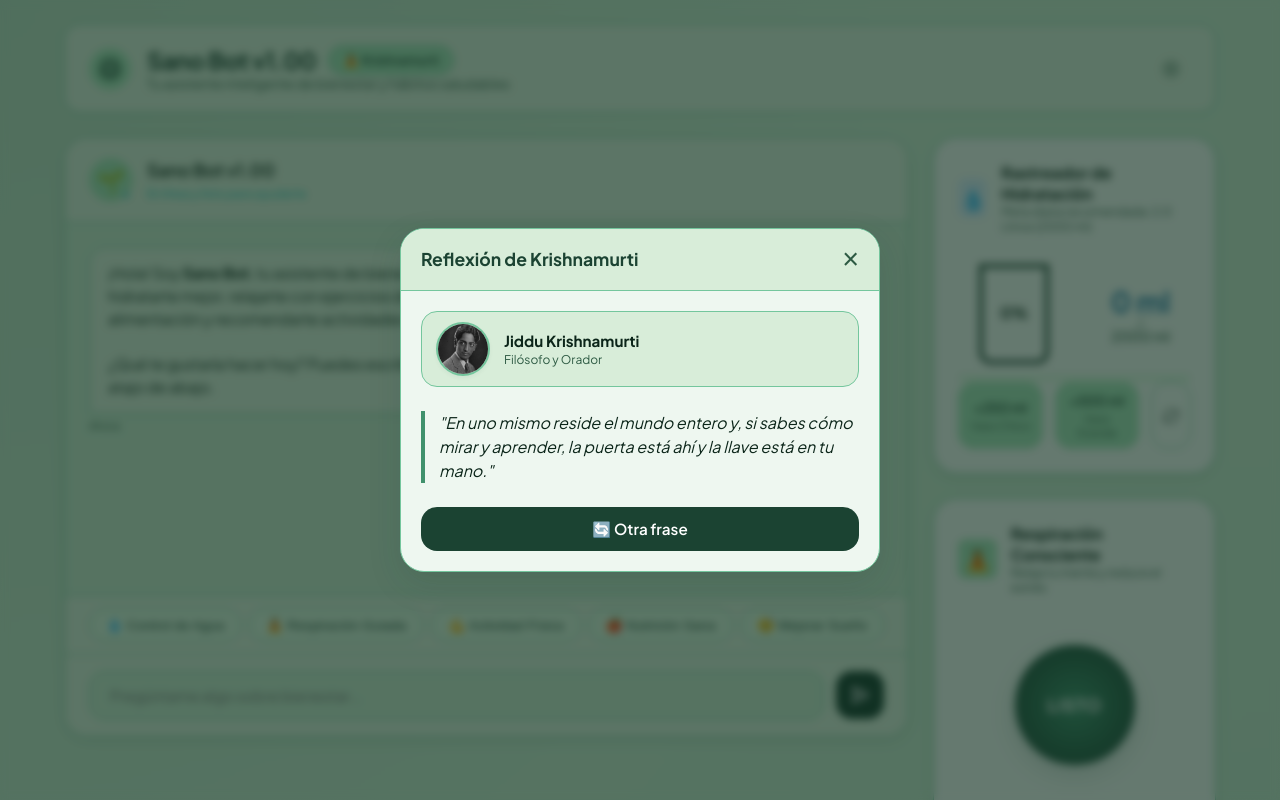
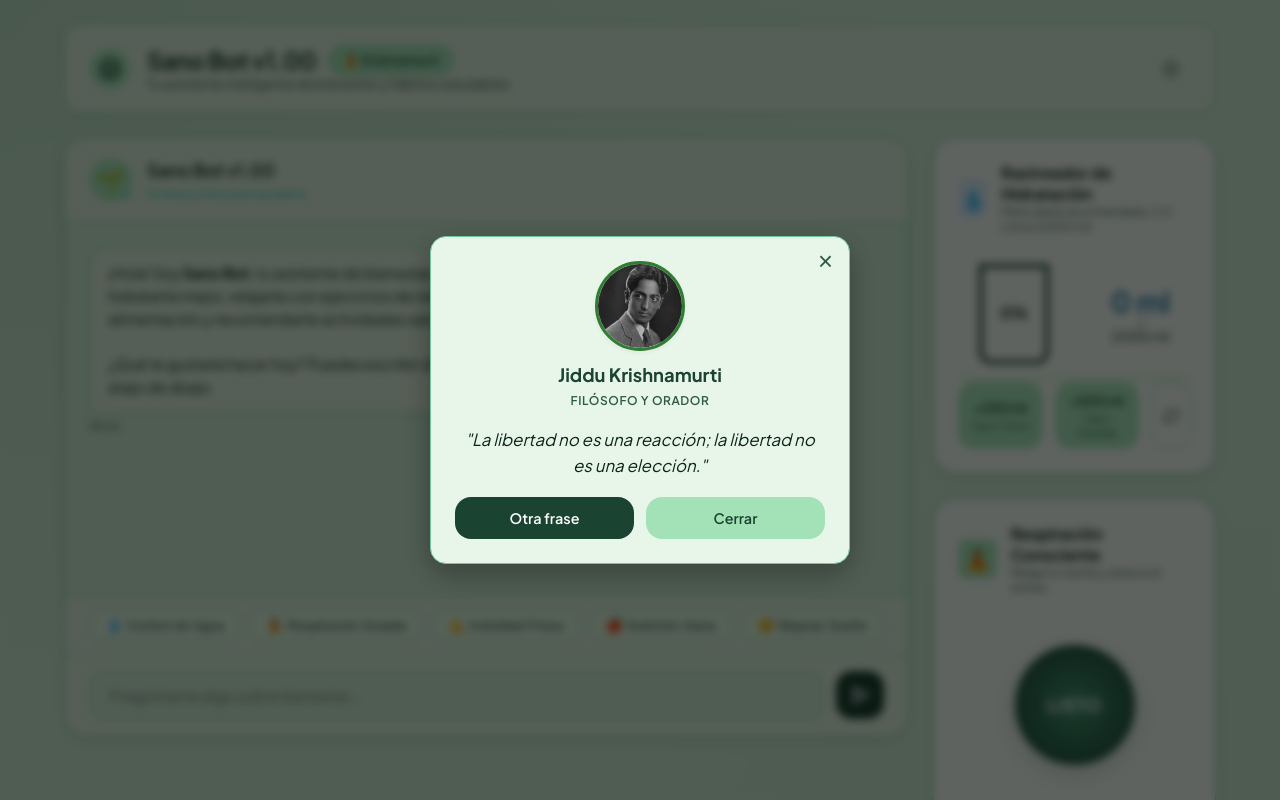
Before and after one commit to martinc2015/sanobot, a plain HTML site: page index.html in a window 1280 px wide. Both pictures are taken after a click on the button "🧘 Krishnamurti". Shown: the top 800 px of the page. Drawn offline with Linux system fonts and the light colour scheme.

Commit message:
fix: modal flotante compacto de Krishnamurti y rotacion de frases

```diff
--- a/app.js
+++ b/app.js
@@ -364,109 +364,88 @@ document.addEventListener('DOMContentLoaded', () => {
     // ----------------------------------------------------------------------
     // 5. SECCIÓN DE CITAS DE JIDDU KRISHNAMURTI Y MODAL INTERACTIVO
     // ----------------------------------------------------------------------
-    const KRISHNAMURTI_QUOTES = [
-        "La capacidad de observar sin evaluar es la forma más alta de inteligencia.",
-        "No es saludable estar bien adaptado a una sociedad profundamente enferma.",
-        "La libertad es esencial para el amor; no la libertad de la revuelta, sino la libertad de comprender.",
-        "En uno mismo reside el mundo entero y, si sabes cómo mirar y aprender, la puerta está ahí y la llave está en tu mano.",
-        "El amor no es el fin del pensamiento; el amor es cuando el pensamiento ya no es.",
-        "Solo cuando la mente está libre de ideas y creencias puede actuar correctamente.",
-        "Adquirir conocimientos es una forma de imitación; descubrir la verdad es un acto de creación.",
-        "La verdad es una tierra sin caminos. El hombre no puede llegar a ella a través de ninguna organización, de ningún credo.",
-        "El miedo corrompe la mente y destruye la sensibilidad; una mente libre de miedo es capaz de una gran compasión.",
-        "Vivir en el presente es el milagro más grande; la mente siempre trata de escapar hacia el pasado o el futuro.",
-        "El fin del dolor es el comienzo de la sabiduría. Comprenderse a uno mismo es el inicio de la paz interior."
+    const frasesKrishnamurti = [
+      "La capacidad de observar sin evaluar es la forma más alta de inteligencia.",
+      "No es saludable estar bien adaptado a una sociedad profundamente enferma.",
+      "La verdad es una tierra sin caminos.",
+      "Solo cuando la mente está en silencio absoluto puede percibir lo real.",
+      "La libertad no es una reacción; la libertad no es una elección.",
+      "El miedo siempre surge en relación con el pensamiento.",
+      "En uno mismo reside el mundo entero; comprende tu mente y comprenderás el mundo.",
+      "Comprenderse a uno mismo es el principio de la sabiduría.",
+      "La atención pura no tiene centro, ni motivos, ni dirección.",
+      "Vivir en el presente es morir al pasado instante tras instante."
     ];
 
-    const quoteDisplay = document.getElementById('quote-display');
-    const btnNextQuote = document.getElementById('btn-next-quote');
+    const modalKrishnamurti = document.getElementById('modal-krishnamurti');
+    const textoFrase = document.getElementById('texto-frase-krishnamurti');
+    const btnKrishnamurti = document.getElementById('btn-krishnamurti');
+    const btnCerrarModal = document.getElementById('btn-cerrar-modal');
+    const btnCerrarModalX = document.getElementById('btn-cerrar-modal-x');
+    const btnOtraFrase = document.getElementById('btn-otra-frase');
 
-    function getRandomQuote() {
-        const randomIndex = Math.floor(Math.random() * KRISHNAMURTI_QUOTES.length);
-        return KRISHNAMURTI_QUOTES[randomIndex];
+    function mostrarFraseRandom() {
+        if (!textoFrase) return;
+
+        let newQuote = "";
+        const currentText = textoFrase.textContent.replace(/^"|"$/g, ''); // Limpiar comillas
+
+        // Elegir una frase aleatoria que no sea igual a la actual
+        do {
+            const randomIndex = Math.floor(Math.random() * frasesKrishnamurti.length);
+            newQuote = frasesKrishnamurti[randomIndex];
+        } while (newQuote === currentText);
+
+        // Animación suave de opacidad al cambiar de texto
+        textoFrase.style.opacity = '0';
+        setTimeout(() => {
+            textoFrase.textContent = `"${newQuote}"`;
+            textoFrase.style.opacity = '1';
+        }, 150);
     }
 
-    // Cambiar frase del widget lateral al hacer clic
-    if (btnNextQuote && quoteDisplay) {
-        quoteDisplay.textContent = `"${getRandomQuote()}"`;
-
-        btnNextQuote.addEventListener('click', () => {
-            let newQuote = getRandomQuote();
-            while (`"${newQuote}"` === quoteDisplay.textContent) {
-                newQuote = getRandomQuote();
-            }
-            quoteDisplay.style.opacity = '0';
-            setTimeout(() => {
-                quoteDisplay.textContent = `"${newQuote}"`;
-                quoteDisplay.style.opacity = '1';
-            }, 150);
+    // Abrir el modal
+    if (btnKrishnamurti && modalKrishnamurti) {
+        btnKrishnamurti.addEventListener('click', () => {
+            modalKrishnamurti.style.display = 'flex';
+            mostrarFraseRandom();
         });
     }
 
-    // --- LÓGICA DEL MODAL DE KRISHNAMURTI ---
-    const krishnamurtiModal = document.getElementById('krishnamurti-modal');
-    const btnHeaderQuote = document.getElementById('btn-krishnamurti');
-    const modalCloseBtn = document.getElementById('modal-close');
-    const btnModalNextQuote = document.getElementById('btn-modal-next-quote');
-    const modalQuoteDisplay = document.getElementById('modal-quote-display');
-
-    function openModal() {
-        if (!krishnamurtiModal) return;
-
-        // Poner frase inicial en el modal
-        if (modalQuoteDisplay) {
-            modalQuoteDisplay.textContent = `"${getRandomQuote()}"`;
+    // Cerrar el modal
+    function ocultarModal() {
+        if (modalKrishnamurti) {
+            modalKrishnamurti.style.display = 'none';
         }
-
-        krishnamurtiModal.classList.add('active');
-        krishnamurtiModal.setAttribute('aria-hidden', 'false');
     }
 
-    function closeModal() {
-        if (!krishnamurtiModal) return;
-        krishnamurtiModal.classList.remove('active');
-        krishnamurtiModal.setAttribute('aria-hidden', 'true');
+    if (btnCerrarModal) {
+        btnCerrarModal.addEventListener('click', ocultarModal);
     }
 
-    // Eventos del modal
-    if (btnHeaderQuote) {
-        btnHeaderQuote.addEventListener('click', openModal);
+    if (btnCerrarModalX) {
+        btnCerrarModalX.addEventListener('click', ocultarModal);
     }
 
-    if (modalCloseBtn) {
-        modalCloseBtn.addEventListener('click', closeModal);
-    }
-
-    // Cerrar al hacer clic en el fondo translúcido (overlay)
-    if (krishnamurtiModal) {
-        krishnamurtiModal.addEventListener('click', (e) => {
-            if (e.target === krishnamurtiModal) {
-                closeModal();
+    // Cerrar al hacer clic en el backdrop de fondo
+    if (modalKrishnamurti) {
+        modalKrishnamurti.addEventListener('click', (e) => {
+            if (e.target === modalKrishnamurti) {
+                ocultarModal();
             }
         });
     }
 
-    // Cerrar al presionar la tecla Escape
+    // Cerrar con tecla Escape
     document.addEventListener('keydown', (e) => {
-        if (e.key === 'Escape' && krishnamurtiModal && krishnamurtiModal.classList.contains('active')) {
-            closeModal();
+        if (e.key === 'Escape' && modalKrishnamurti && modalKrishnamurti.style.display === 'flex') {
+            ocultarModal();
         }
     });
 
     // Cambiar frase dentro del modal
-    if (btnModalNextQuote && modalQuoteDisplay) {
-        btnModalNextQuote.addEventListener('click', () => {
-            let newQuote = getRandomQuote();
-            while (`"${newQuote}"` === modalQuoteDisplay.textContent) {
-                newQuote = getRandomQuote();
-            }
-
-            modalQuoteDisplay.style.opacity = '0';
-            setTimeout(() => {
-                modalQuoteDisplay.textContent = `"${newQuote}"`;
-                modalQuoteDisplay.style.opacity = '1';
-            }, 150);
-        });
+    if (btnOtraFrase) {
+        btnOtraFrase.addEventListener('click', mostrarFraseRandom);
     }
     });
 });
--- a/index.html
+++ b/index.html
@@ -177,35 +177,6 @@
                         </div>
                     </div>
                 </div>
-
-                <!-- Widget 3: Inspiración de la Mente (Jiddu Krishnamurti) -->
-                <div class="card widget-card quote-widget">
-                    <div class="widget-header">
-                        <div class="widget-icon-bg quote-icon">
-                            ✨
-                        </div>
-                        <div class="widget-title">
-                            <h3>Inspiración Mental</h3>
-                            <p>Filosofía y autoconocimiento</p>
-                        </div>
-                    </div>
-
-                    <div class="widget-content quote-body">
-                        <div class="author-profile">
-                            <img src="krishnamurti.png" alt="Jiddu Krishnamurti" class="author-img">
-                            <div class="author-info">
-                                <h4 class="author-name">J. Krishnamurti</h4>
-                                <span class="author-title">Filósofo y escritor</span>
-                            </div>
-                        </div>
-                        <blockquote class="quote-text">
-                            <p id="quote-display">"La capacidad de observar sin evaluar es la forma más alta de inteligencia."</p>
-                        </blockquote>
-                        <button class="btn btn-secondary btn-quote" id="btn-next-quote">
-                            Nueva Reflexión
-                        </button>
-                    </div>
-                </div>
             </aside>
 
         </div>
@@ -216,27 +187,19 @@
         </footer>
     </div>
 
-    <!-- Modal de Reflexiones de Krishnamurti -->
-    <div id="krishnamurti-modal" class="modal-overlay" aria-hidden="true">
-        <div class="modal-container">
-            <header class="modal-header">
-                <h3>Reflexión de Krishnamurti</h3>
-                <button id="modal-close" class="modal-close-btn" aria-label="Cerrar modal">&times;</button>
-            </header>
-            <div class="modal-body">
-                <div class="modal-author-profile">
-                    <img src="krishnamurti.png" alt="Jiddu Krishnamurti" class="modal-author-img">
-                    <div class="modal-author-info">
-                        <strong>Jiddu Krishnamurti</strong>
-                        <span>Filósofo y Orador</span>
-                    </div>
-                </div>
-                <blockquote class="modal-quote-text">
-                    <p id="modal-quote-display">"La capacidad de observar sin evaluar es la forma más alta de inteligencia."</p>
-                </blockquote>
-                <button class="btn btn-primary" id="btn-modal-next-quote" style="width: 100%; flex-direction: row; gap: 6px;">
-                     🔄 Otra frase
-                </button>
+    <!-- Modal de Reflexiones de Jiddu Krishnamurti -->
+    <div id="modal-krishnamurti" class="modal-overlay-new" style="display: none;">
+        <div class="modal-card-new">
+            <button id="btn-cerrar-modal-x" class="modal-x-btn" aria-label="Cerrar modal">&times;</button>
+            <img src="krishnamurti.png" alt="Jiddu Krishnamurti" class="modal-photo-new">
+            <h3 class="modal-title-new">Jiddu Krishnamurti</h3>
+            <span class="modal-subtitle-new">Filósofo y Orador</span>
+            <blockquote class="modal-quote-new">
+                <p id="texto-frase-krishnamurti">"La capacidad de observar sin evaluar es la forma más alta de inteligencia."</p>
+            </blockquote>
+            <div class="modal-actions-new">
+                <button class="btn btn-primary" id="btn-otra-frase">Otra frase</button>
+                <button class="btn btn-secondary" id="btn-cerrar-modal">Cerrar</button>
             </div>
         </div>
     </div>
--- a/styles.css
+++ b/styles.css
@@ -798,80 +798,7 @@ body.dark .water-glass::before {
     margin-top: auto;
 }
 
-/* 7. Estilos del Widget de Citas de Krishnamurti */
-.quote-widget {
-    background-color: var(--bg-card);
-}
-
-.quote-icon {
-    background-color: var(--color-primary-light);
-    color: var(--color-primary);
-}
-
-.quote-body {
-    display: flex;
-    flex-direction: column;
-    gap: 12px;
-}
-
-.author-profile {
-    display: flex;
-    align-items: center;
-    gap: 14px;
-    margin-bottom: 4px;
-}
-
-.author-img {
-    width: 48px;
-    height: 48px;
-    border-radius: 50%;
-    object-fit: cover;
-    border: 2px solid var(--color-border);
-    box-shadow: var(--shadow-sm);
-}
-
-.author-info {
-    display: flex;
-    flex-direction: column;
-}
-
-.author-name {
-    font-size: 0.95rem;
-    font-weight: 700;
-    color: var(--color-text-main);
-}
-
-.author-title {
-    font-size: 0.75rem;
-    color: var(--color-text-muted);
-    font-weight: 500;
-}
-
-.quote-text {
-    font-style: italic;
-    font-size: 0.95rem;
-    color: var(--color-text-main);
-    line-height: 1.5;
-    padding-left: 14px;
-    border-left: 3px solid var(--color-accent);
-    margin: 8px 0;
-}
-
-#quote-display {
-    transition: opacity 0.15s ease-in-out;
-}
-
-.btn-quote {
-    width: 100%;
-    font-size: 0.85rem;
-    padding: 10px;
-    flex-direction: row !important;
-}
-
-/* ==========================================================================
-   8. ESTILOS DEL BOTÓN DE HEADER Y MODAL DE KRISHNAMURTI
-   ========================================================================== */
-
+/* 7. Estilos del Botón de Cabecera */
 .btn-header-quote {
     background-color: var(--color-primary-light);
     color: var(--color-primary);
@@ -896,129 +823,120 @@ body.dark .water-glass::before {
     transform: translateY(-1px);
 }
 
-/* Capa de fondo del modal (Backdrop) */
-.modal-overlay {
+/* 8. Estilos del Nuevo Modal Flotante de Krishnamurti */
+.modal-overlay-new {
     position: fixed;
-    top: 0;
-    left: 0;
-    width: 100%;
-    height: 100%;
-    background-color: rgba(11, 37, 25, 0.6); /* Backdrop translúcido verde oscuro */
+    inset: 0;
+    background: rgba(0, 0, 0, 0.6); /* Backdrop translúcido oscuro */
     backdrop-filter: blur(4px);
-    display: flex;
+    display: none; /* Oculto por defecto, se activa a flex en JS */
     align-items: center;
     justify-content: center;
-    z-index: 1000;
-    opacity: 0;
-    pointer-events: none;
-    transition: opacity var(--transition-normal);
+    z-index: 9999;
 }
 
-.modal-overlay.active {
-    opacity: 1;
-    pointer-events: auto;
+/* Card modal con estética verde suave */
+.modal-card-new {
+    background: #e8f5e9;
+    max-width: 420px;
+    width: 90%;
+    border-radius: 16px;
+    padding: 24px;
+    box-shadow: 0 10px 30px rgba(0,0,0,0.3);
+    text-align: center;
+    position: relative;
+    border: 1px solid #74c69d;
+    animation: modal-scale-up 0.25s cubic-bezier(0.34, 1.56, 0.64, 1) forwards;
 }
 
-/* Contenedor del Modal */
-.modal-container {
-    background-color: var(--bg-card);
-    border: 1px solid var(--color-border);
-    border-radius: var(--radius-lg);
-    width: 90%;
-    max-width: 480px;
-    box-shadow: var(--shadow-lg);
-    transform: scale(0.9);
-    transition: transform var(--transition-normal);
-    overflow: hidden;
+body.dark .modal-card-new {
+    background: #0d1e16; /* Fondo verde oscuro para tema oscuro */
+    border-color: #225e41;
 }
 
-.modal-overlay.active .modal-container {
-    transform: scale(1);
+@keyframes modal-scale-up {
+    from { transform: scale(0.9); opacity: 0; }
+    to { transform: scale(1); opacity: 1; }
 }
 
-.modal-header {
-    background-color: var(--bg-secondary);
-    border-bottom: 1px solid var(--color-border);
-    padding: 16px 20px;
-    display: flex;
-    justify-content: space-between;
-    align-items: center;
-}
-
-.modal-header h3 {
-    font-size: 1.1rem;
-    font-weight: 700;
-    color: var(--color-primary);
-}
-
-.modal-close-btn {
+/* Botón X de cerrar en la esquina superior derecha */
+.modal-x-btn {
+    position: absolute;
+    top: 12px;
+    right: 16px;
     background: none;
     border: none;
-    font-size: 1.8rem;
+    font-size: 1.6rem;
     line-height: 1;
     color: var(--color-text-muted);
     cursor: pointer;
     transition: color var(--transition-fast);
 }
 
-.modal-close-btn:hover {
+.modal-x-btn:hover {
     color: var(--color-primary);
 }
 
-.modal-body {
-    padding: 20px;
-    display: flex;
-    flex-direction: column;
-    gap: 16px;
-}
-
-.modal-author-profile {
-    display: flex;
-    align-items: center;
-    gap: 14px;
-    background-color: var(--bg-secondary);
-    padding: 10px 14px;
-    border-radius: var(--radius-md);
-    border: 1px solid var(--color-border);
-}
-
-.modal-author-img {
-    width: 54px;
-    height: 54px;
+/* Foto circular pequeña */
+.modal-photo-new {
+    width: 90px;
+    height: 90px;
     border-radius: 50%;
     object-fit: cover;
-    border: 2px solid var(--color-border);
+    border: 3px solid #2e7d32;
+    margin: 0 auto 12px;
+    display: block;
     box-shadow: var(--shadow-sm);
 }
 
-.modal-author-info {
-    display: flex;
-    flex-direction: column;
-    gap: 2px;
+.modal-title-new {
+    font-size: 1.15rem;
+    font-weight: 700;
+    color: #1b4332;
+    margin-bottom: 2px;
 }
 
-.modal-author-info strong {
-    font-size: 0.95rem;
-    color: var(--color-text-main);
+body.dark .modal-title-new {
+    color: #e2f5eb;
 }
 
-.modal-author-info span {
+.modal-subtitle-new {
     font-size: 0.75rem;
     color: var(--color-text-muted);
+    text-transform: uppercase;
+    letter-spacing: 0.05em;
+    font-weight: 600;
 }
 
-.modal-quote-text {
+/* Cita estilizada */
+.modal-quote-new {
     font-style: italic;
-    font-size: 1rem;
+    font-size: 1.05rem;
     color: var(--color-text-main);
-    line-height: 1.5;
-    padding-left: 14px;
-    border-left: 4px solid var(--color-accent);
-    margin: 8px 0;
+    line-height: 1.55;
+    margin: 18px 0;
+    padding: 0 8px;
 }
 
-#modal-quote-display {
+#texto-frase-krishnamurti {
     transition: opacity 0.15s ease-in-out;
+}
+
+/* Acciones en el pie del modal */
+.modal-actions-new {
+    display: flex;
+    gap: 12px;
+    width: 100%;
+}
+
+.modal-actions-new button {
+    flex: 1;
+    font-size: 0.9rem;
+    padding: 12px;
+    border-radius: var(--radius-md);
+    cursor: pointer;
+    font-family: var(--font-family);
+    font-weight: 600;
 }
 
 @media (max-width: 600px) {
```
